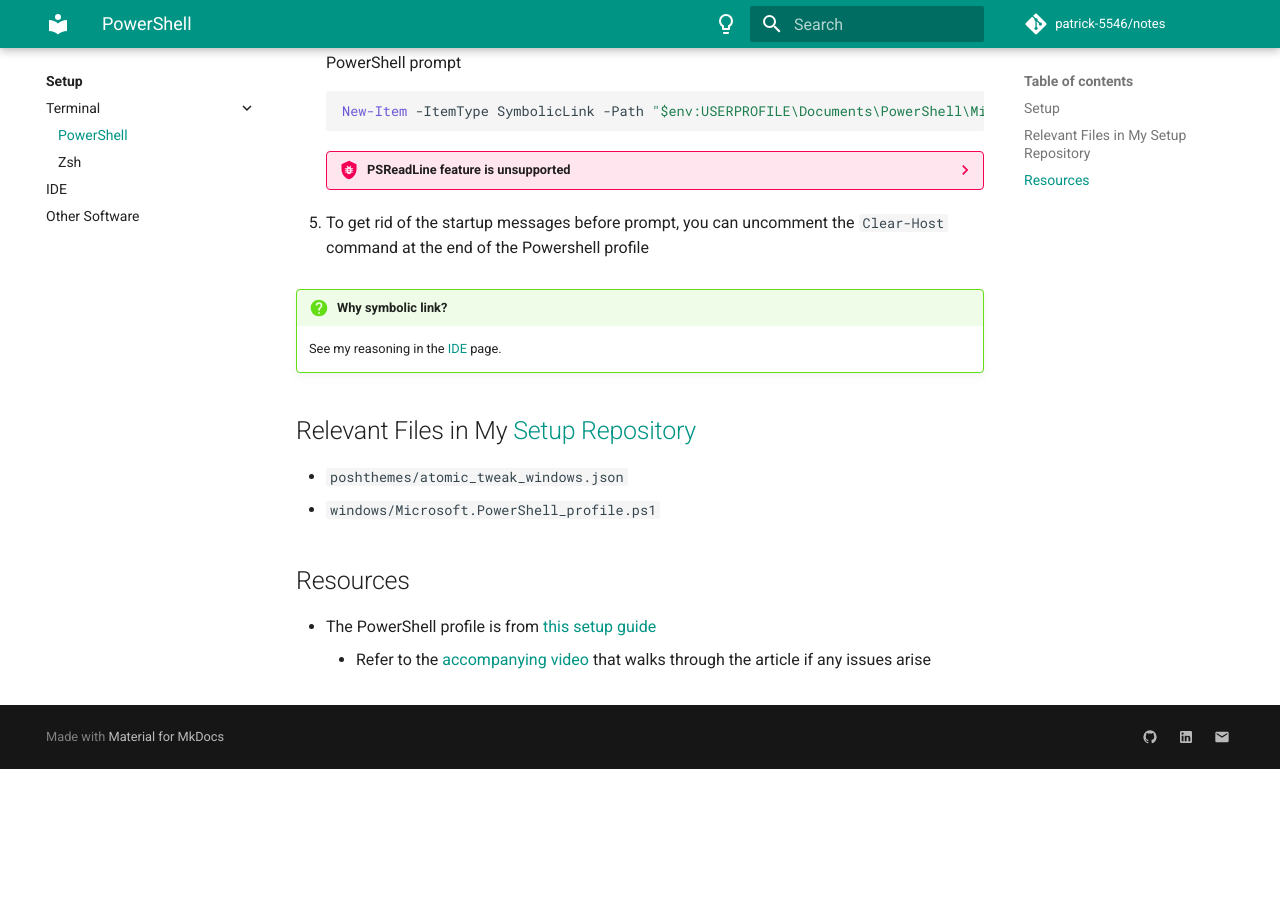
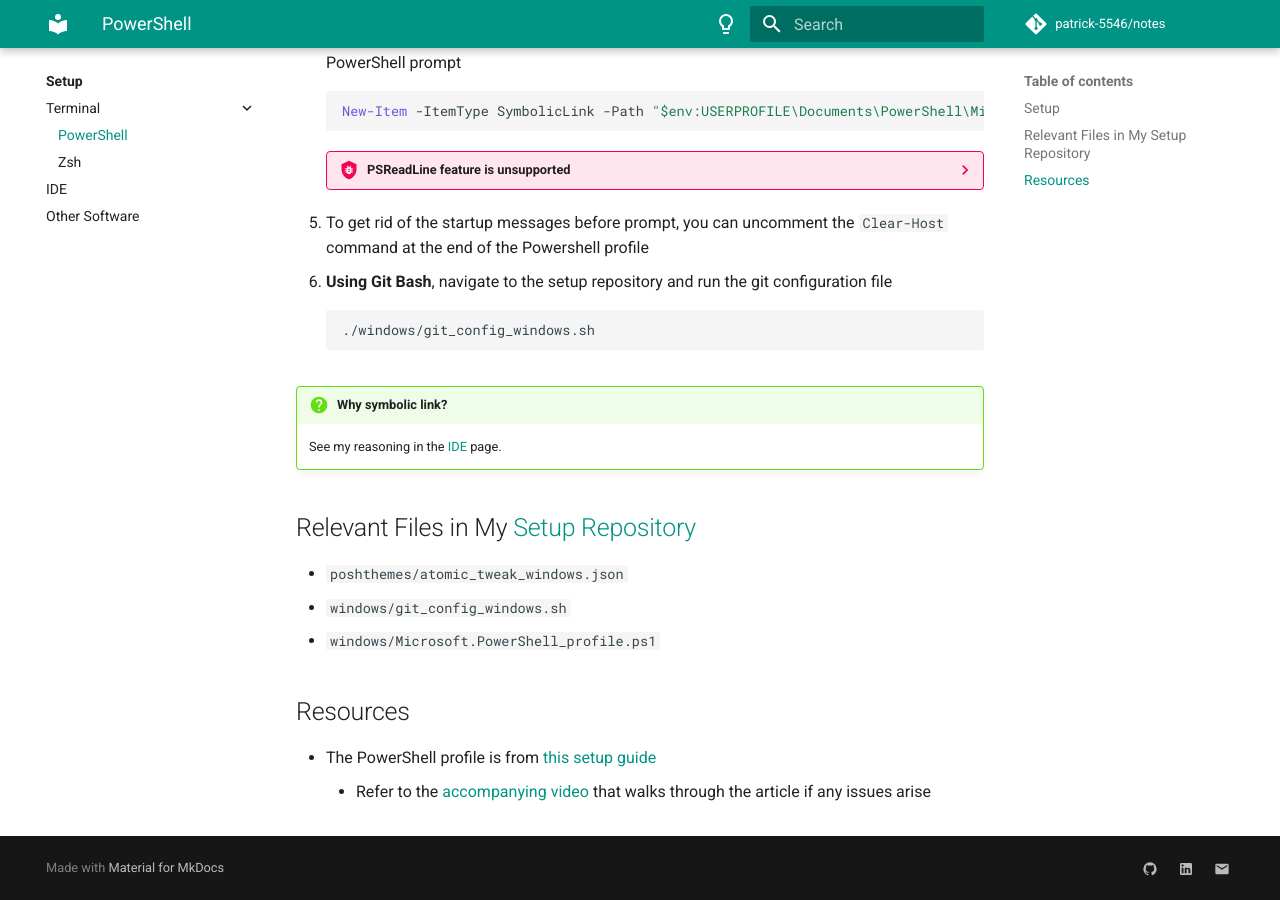
Before and after one commit to patrick-5546/notes, an MkDocs documentation site: the page built from docs/setup/terminal/powershell.md, in a window 1280 px wide and 900 px high, scrolled down 853 px. Built offline with MkDocs 1.6.1 and Material for MkDocs 9.7.7, drawn with Linux system fonts in a browser that asks for light colours; comment, search, counter and statistics services are not loaded; before the commit the page ends 1622 px from its top, so only the background shows below that.

Commit message:
Configure Git on Windows

````diff
--- a/docs/setup/terminal/powershell.md
+++ b/docs/setup/terminal/powershell.md
@@ -43,12 +43,19 @@
 
 5. To get rid of the startup messages before prompt, you can uncomment the `Clear-Host` command at the end of the Powershell profile
 
+6. **Using Git Bash**, navigate to the setup repository and run the git configuration file
+
+    ``` sh
+    ./windows/git_config_windows.sh
+    ```
+
 !!! question "Why symbolic link?"
     See my reasoning in the [IDE](../ide.md#why-symbolic-link) page.
 
 ## Relevant Files in My [Setup Repository](https://github.com/patrick-5546/setup)
 
 - `poshthemes/atomic_tweak_windows.json`
+- `windows/git_config_windows.sh`
 - `windows/Microsoft.PowerShell_profile.ps1`
 
 ## Resources
````
Also changed, not shown: docs/setup/terminal/index.md (+1 -0 lines).
